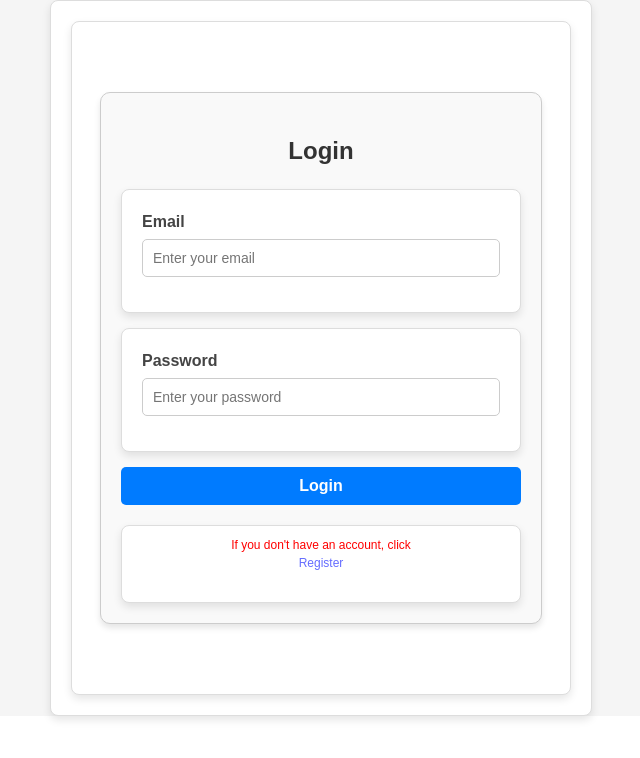
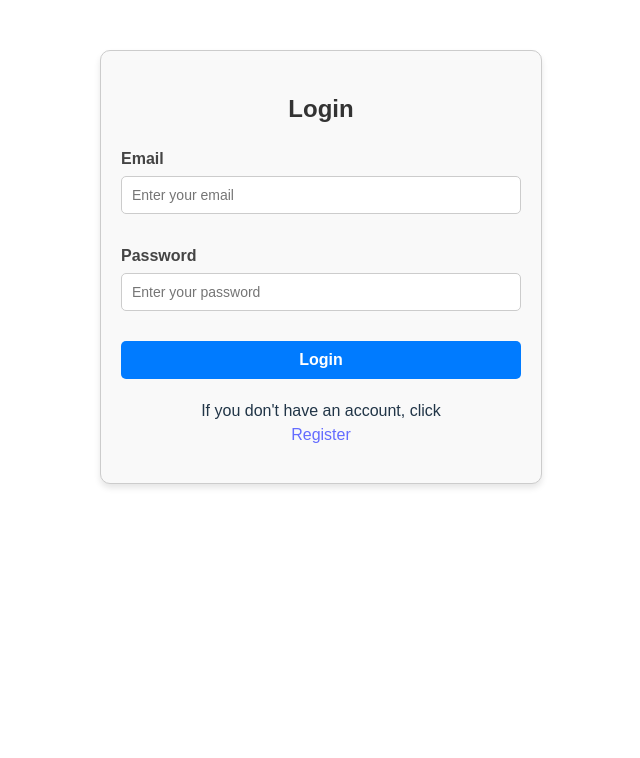
Before and after one commit to A00487533/GameOn, a React (Vite) app in the folder gameonv2.client/: page / in a window 1280 px wide. Shown: the top 758 px of the page, without its empty margins (319-959 px from the left). Built offline with nearby package versions, Linux system fonts and the light colour scheme.

Commit message:
Payment page beautification

```diff
--- a/gameonv2.client/src/pages/PaymentPage.jsx
+++ b/gameonv2.client/src/pages/PaymentPage.jsx
@@ -161,7 +161,7 @@ const Payment = () => {
 
 
     return (
-        <div style={{ margin: "20px auto", maxWidth: "500px" }}>
+        <div className="container" style={{ margin: "20px auto", maxWidth: "500px" }}>
             <h2>Payment Page</h2>
             {submissionSuccess && (
                 <div style={{ color: "green", marginBottom: "10px" }}>
--- a/gameonv2.client/src/styles/PaymentPage.css
+++ b/gameonv2.client/src/styles/PaymentPage.css
@@ -3,13 +3,14 @@
 /* Center the container */
 body {
     font-family: Arial, sans-serif;
-    background-color: #f5f5f5;
+    background-color: white;
     margin: 0;
     padding: 0;
+
 }
 
-div {
-    margin: 0 auto;
+div.container {
+    margin: 20px auto;
     max-width: 500px;
     background-color: #ffffff;
     border: 1px solid #ddd;
@@ -57,7 +58,7 @@ select {
     }
 
 /* Error messages */
-p {
+p.error-message {
     color: #ff0000;
     font-size: 12px;
     margin-top: -10px;
```
